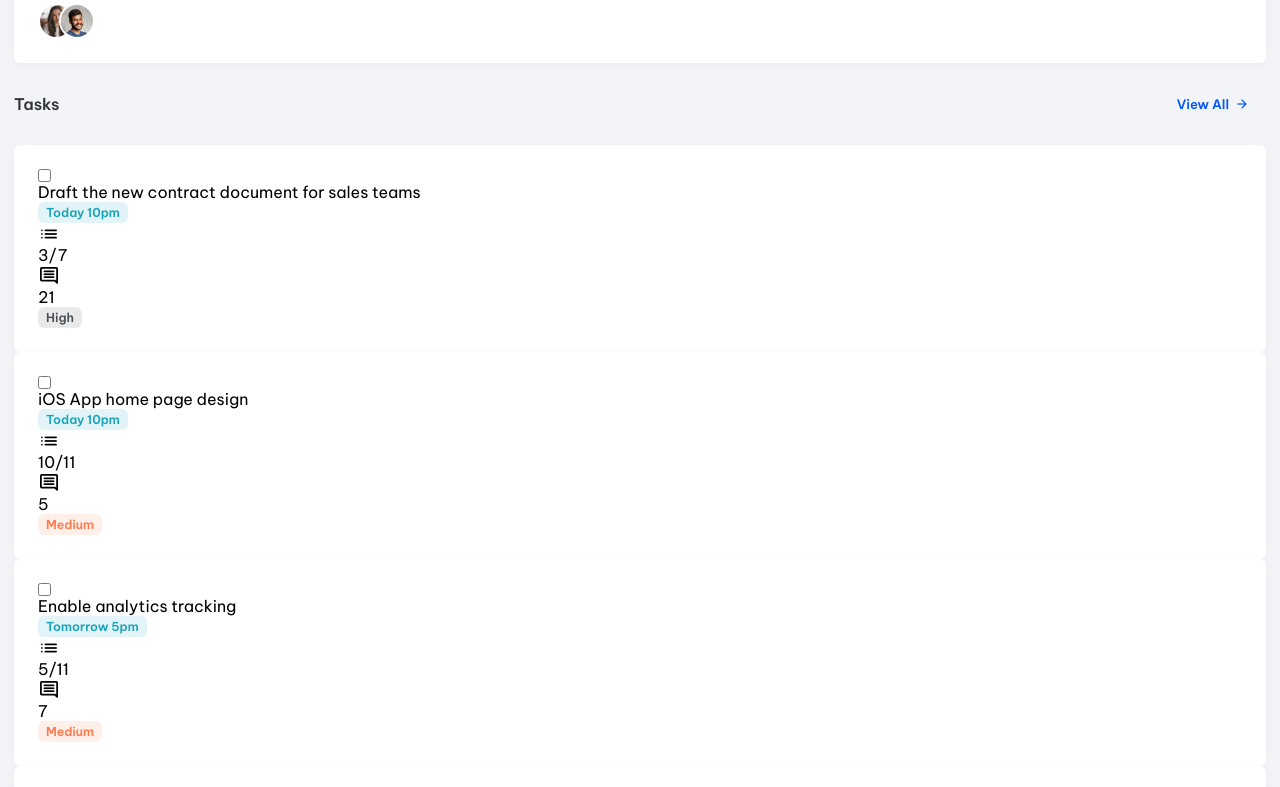
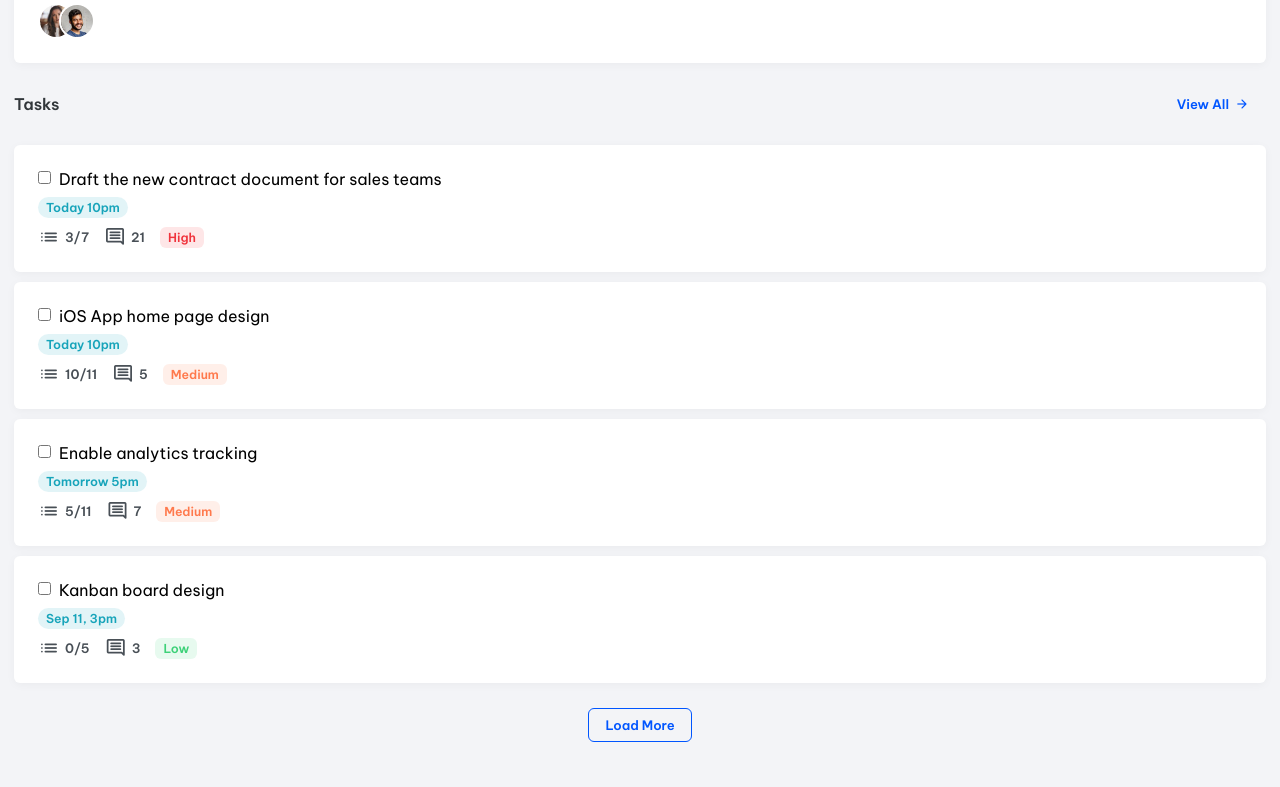
Before and after one commit to romoguill/dashboard-personalTracker, a plain HTML site: page index.html in a window 1280 px wide. Shown: the part 1904-2691 px from the top of the page. Drawn offline with nearby package versions, Linux system fonts and the light colour scheme.

Commit message:
Finished styling the Tasks Section

```diff
--- a/assets/css/style.css
+++ b/assets/css/style.css
@@ -267,6 +267,21 @@ body {
   --bg: var(--pacific-blue_12);
   --color: var(--pacific-blue);
 }
+
+.card-badge.red {
+  --bg: var(--imperial-red_12);
+  --color: var(--imperial-red);
+}
+
+.card-badge.green {
+  --bg: var(--emerald_12);
+  --color: var(--emerald);
+}
+
+.card-badge.radius-pill {
+  border-radius: 56px;
+}
+
 /* HEADER */
 
 .header {
@@ -638,3 +653,84 @@ body {
 .card-avatar-item:not(:first-child) {
   margin-left: -15px;
 }
+
+/* TASKS */
+.tasks-item:not(:last-child) {
+  margin-bottom: 10px;
+}
+
+.tasks .task-card {
+  display: grid;
+  align-items: flex-start;
+  gap: 8px;
+}
+
+.tasks .card-input {
+  display: flex;
+  align-items: flex-start;
+  gap: 8px;
+}
+
+.tasks .card-input > input {
+  margin-top: 2px;
+  accent-color: var(--blue-ryb);
+}
+
+.tasks .card-input > input:checked {
+  filter: drop-shadow(0 0 2px var(--blue-ryb));
+}
+
+.tasks .task-label {
+  color: var(--davys-gray);
+  font-size: var(--fs-9);
+  font-weight: var(--fw-600);
+  line-height: 1.6;
+}
+
+.tasks .card-meta-list {
+  display: flex;
+  justify-content: flex-start;
+  align-items: center;
+  gap: 15px;
+}
+
+.tasks .meta-box {
+  color: var(--davys-gray);
+  font-size: var(--fs-9);
+  font-weight: var(--fw-600);
+  display: flex;
+  align-items: center;
+  gap: 5px;
+}
+
+.tasks .btn-primary {
+  margin-block: 25px;
+  margin-inline: auto;
+}
+
+.tasks .btn-primary .spiner {
+  padding: 6px;
+  border: 2px solid var(--blue-ryb);
+  border-top-color: transparent;
+  border-radius: 50%;
+  animation: rotate 0.75s linear infinite;
+  display: none;
+}
+
+.tasks .btn-primary:is(:hover, :focus) .spiner {
+  border-color: var(--white);
+  border-top-color: transparent;
+}
+
+@keyframes rotate {
+  0% {
+    transform: rotate(0);
+  }
+  100% {
+    transform: rotate(1turn);
+  }
+}
+
+.tasks .btn-primary.active .spiner {
+  display: block;
+}
--- a/assets/js/script.js
+++ b/assets/js/script.js
@@ -15,3 +15,10 @@ for (let i = 0; i < menuBtn.length; i++) {
     this.nextElementSibling.classList.toggle('active');
   });
 }
+
+// Display the load more spiner
+const loadMoreBtn = document.querySelector('[data-load-more]');
+
+loadMoreBtn.addEventListener('click', function () {
+  this.classList.toggle('active');
+});
--- a/index.html
+++ b/index.html
@@ -680,8 +680,8 @@
             <li class="tasks-item">
               <div class="card task-card">
                 <div class="card-input">
-                  <input type="checkbox" name="task-1" id="task-1">
-                  <label for="task-1">
+                  <input type="checkbox" name="task-2" id="task-2">
+                  <label for="task-2">
                     iOS App home page design
                   </label>
                 </div>
@@ -711,8 +711,8 @@
             <li class="tasks-item">
               <div class="card task-card">
                 <div class="card-input">
-                  <input type="checkbox" name="task-1" id="task-1">
-                  <label for="task-1">
+                  <input type="checkbox" name="task-3" id="task-3">
+                  <label for="task-3">
                     Enable analytics tracking
                   </label>
                 </div>
@@ -742,8 +742,8 @@
             <li class="tasks-item">
               <div class="card task-card">
                 <div class="card-input">
-                  <input type="checkbox" name="task-1" id="task-1">
-                  <label for="task-1">
+                  <input type="checkbox" name="task-4" id="task-4">
+                  <label for="task-4">
                     Kanban board design
                   </label>
                 </div>
```
